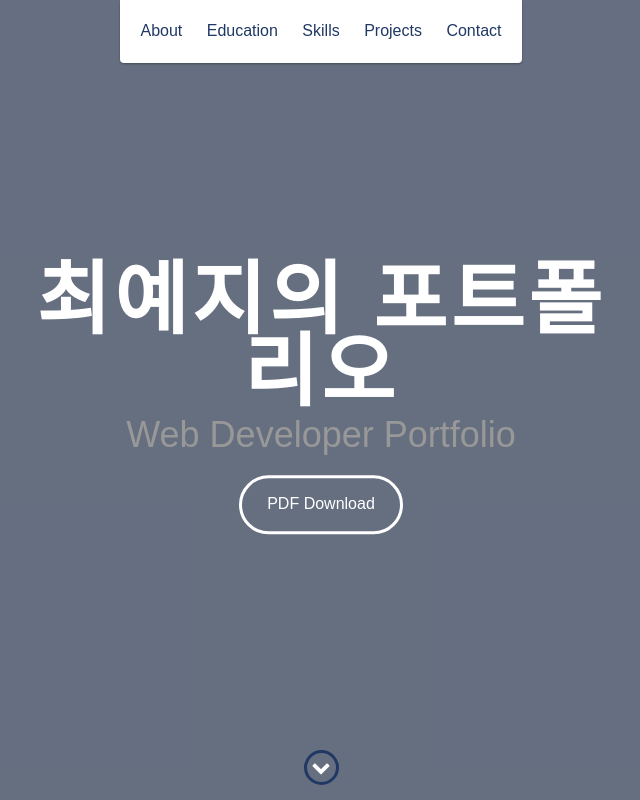
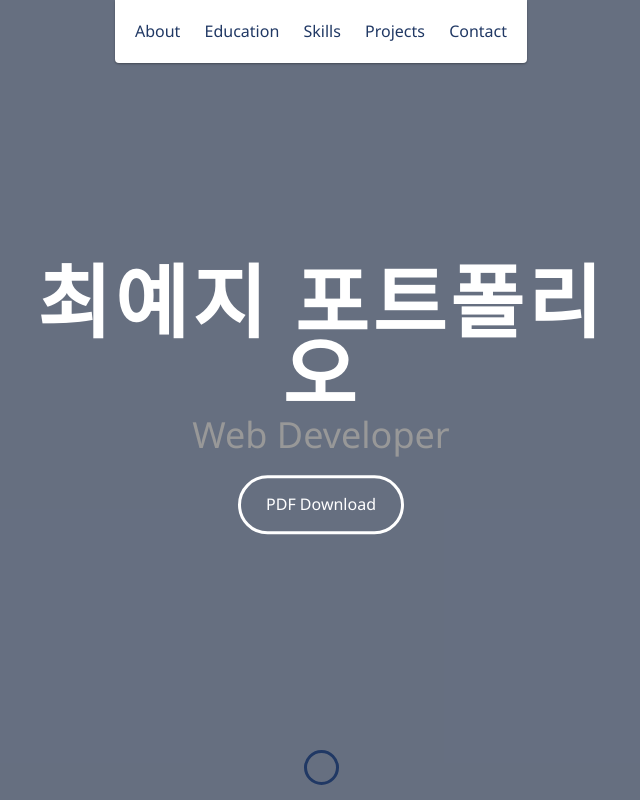
Before and after one commit to zoetrope56/myPortfolio, a website: page index.html in a window 1280 px wide. Shown: the top 800 px of the page, without its empty margins (319-959 px from the left). Drawn offline with nearby package versions, Linux system fonts and the light colour scheme.

Commit message:
publish it to portfolio

```diff
--- a/index.html
+++ b/index.html
@@ -7,9 +7,11 @@
     <meta name="viewport" content="width=device-width, initial-scale=1">
     <title>Yeji Choi Portfolio</title>
 	<link rel="shortcut icon" href="favicon.ico" type="image/x-icon">
-	<link rel="icon" href="favicon.ico" type="image/x-icon">
-    <link href="https://fonts.googleapis.com/css?family=Lato:300,400,700,900" rel="stylesheet">
-    <link rel="stylesheet" href="libs/font-awesome/css/font-awesome.min.css">
+    <link rel="icon" href="favicon.ico" type="image/x-icon">
+    <link href="https://fonts.googleapis.com/css?family=Noto+Sans&display=swap" rel="stylesheet">
+    <link href="https://fonts.googleapis.com/css?family=Nanum+Gothic|Noto+Sans&display=swap" rel="stylesheet">
+    <!-- <link href="https://fonts.googleapis.com/css?family=Lato:300,400,700,900" rel="stylesheet"> -->
+    <!-- <link rel="stylesheet" href="libs/font-awesome/css/font-awesome.min.css"> -->
     <link href="css/bootstrap.min.css" rel="stylesheet">
     <link href="css/styles.css" rel="stylesheet">
 </head>
@@ -45,8 +47,8 @@
 
     <div id="lead">
         <div id="lead-content">
-            <h1>최예지의 포트폴리오</h1>
-            <h2>Web Developer Portfolio</h2>
+            <h1>최예지 포트폴리오</h1>
+            <h2>Web Developer</h2>
             <a href="#" class="btn-rounded-white">PDF Download</a>
         </div>
         <!-- End #lead-content -->
--- a/scss/styles.scss
+++ b/scss/styles.scss
@@ -85,7 +85,7 @@ $text: #74808a;
 */
 
 body {
-    font-family: 'Nanum Gothic', sans-serif;
+    font-family: 'Noto Sans','Nanum Gothic', sans-serif;
     font-size: 16px;
 
     &.active {
@@ -403,7 +403,7 @@ footer {
     bottom: 0;
     left: 0;
     // background: rgba($base-color-hover, 0.8);
-    background: rgba($base-color-hover, 0.5);
+    background: rgba($base-color-hover, 0.65);
     z-index: 1;
 }
 
```
Also changed, not shown: css/styles.css.
